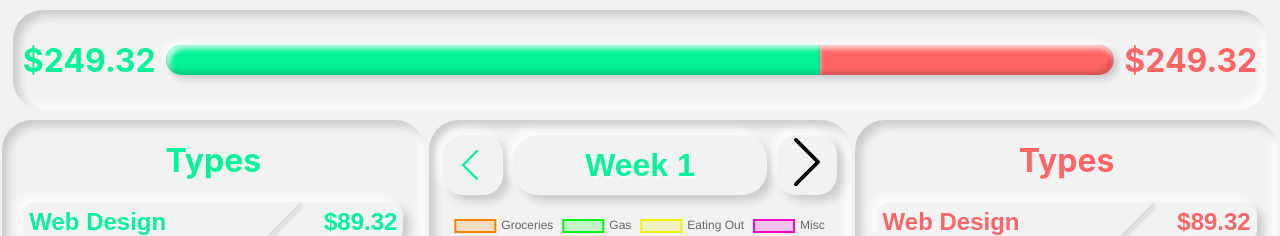
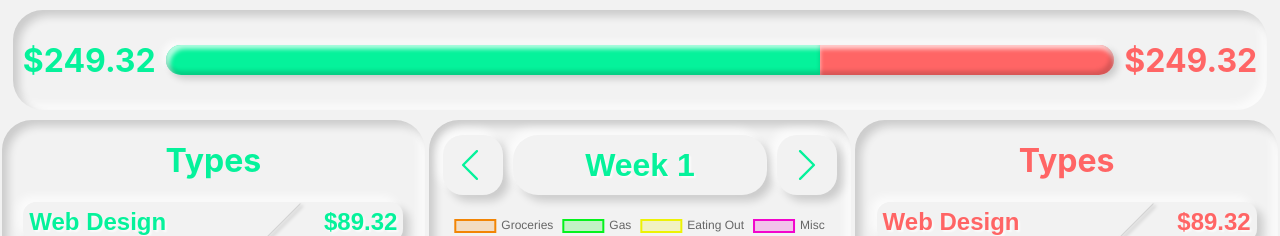
Before and after one commit to Figure-Finance/figure, a React (Create React App) app in the folder frontend/: page / in a window 1280 px wide. Shown: the top 236 px of the page. Built offline with nearby package versions, Linux system fonts and the light colour scheme.

Commit message:
[update] with styles

```diff
--- a/frontend/src/components/Icons/RightArrow/RightArrow.js
+++ b/frontend/src/components/Icons/RightArrow/RightArrow.js
@@ -1,10 +1,13 @@
 import React from 'react'
+import PropTypes from 'prop-types'
 import { ReactComponent as Right } from '../../../assets/right.svg'
 
-const RightArrow = props => {
-  return (
-    <Right />
-  )
+const RightArrow = props => (
+  <Right style={{ width: '30px', fill: props.fill, marginTop: '6px' }} />
+)
+
+RightArrow.propTypes = {
+  fill: PropTypes.string
 }
 
 export default RightArrow
```
